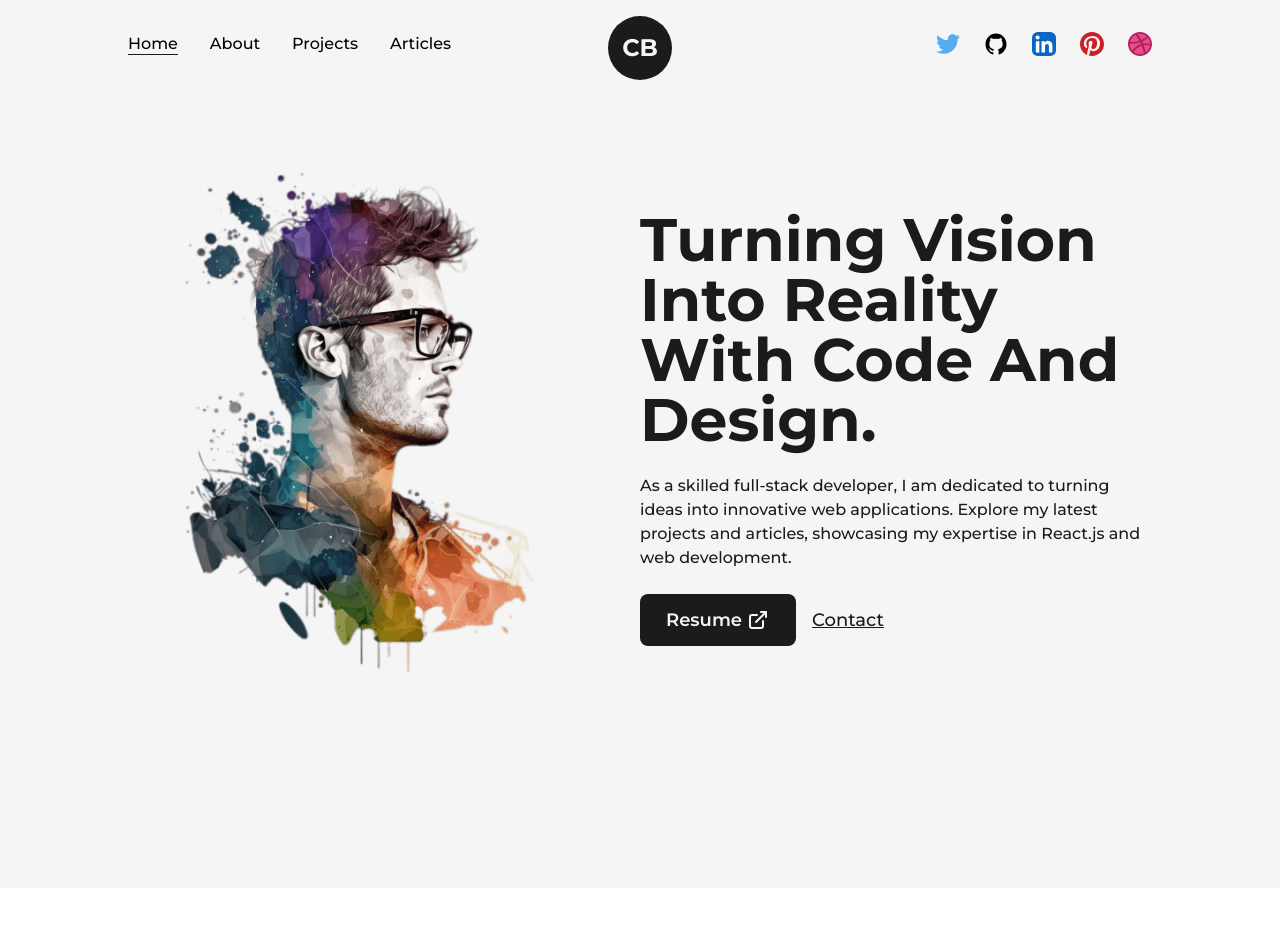
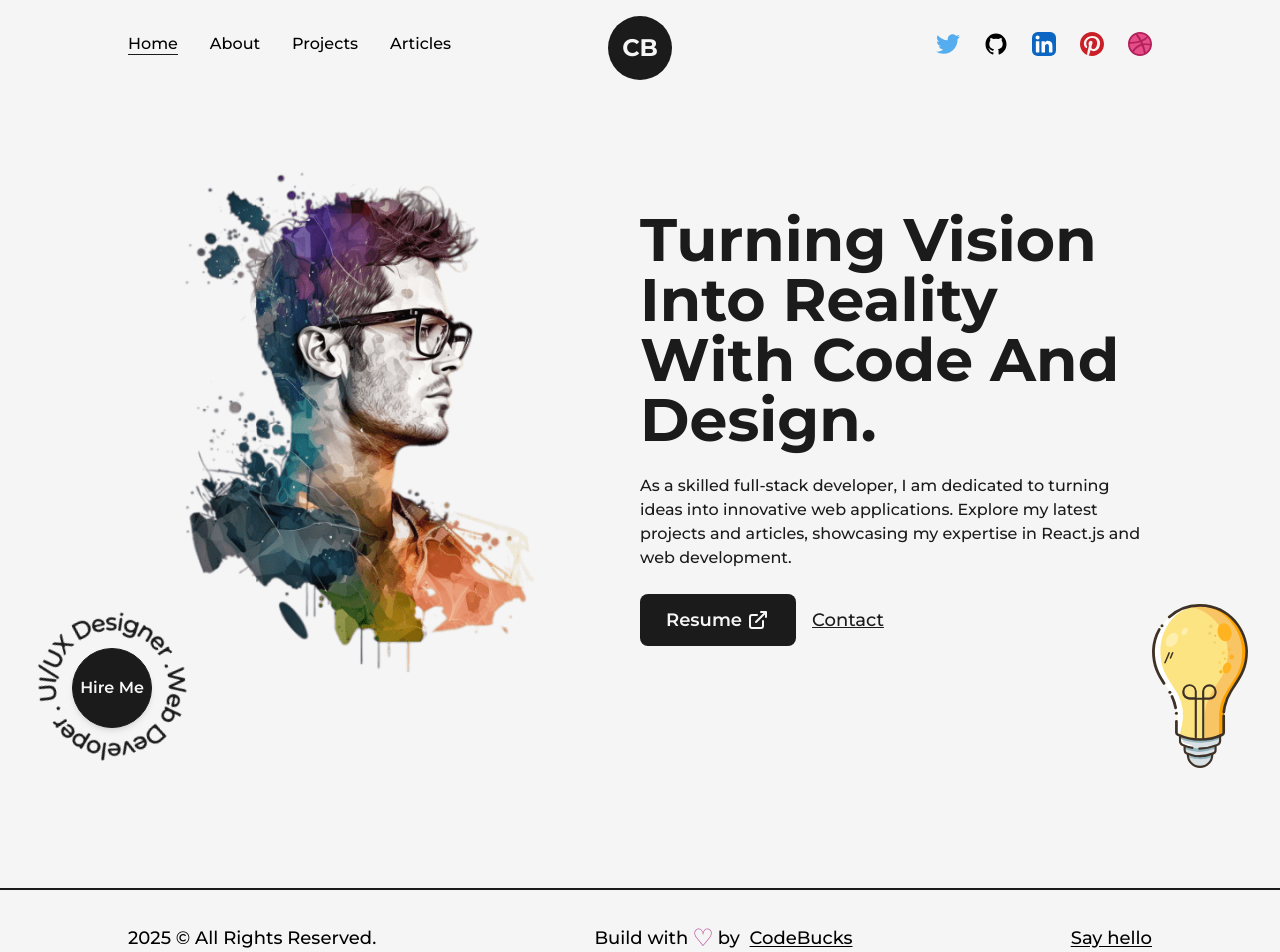
Before and after one commit to KevalVala05/NextJS-Portfolio, a Next.js app: page / in a window 1280 px wide. Shown: the top 952 px of the page. Before the commit the page ends 888 px from the top, so only its background shows below. Built offline with nearby package versions, Linux system fonts and the light colour scheme.

Commit message:
about page pending

```diff
--- /dev/null
+++ b/src/components/Footer.js
@@ -0,0 +1,31 @@
+import React from "react";
+import Layout from "./Layout";
+import Link from "next/link";
+
+const Footer = () => {
+  return (
+    <footer className="w-full border-t-2 border-solid border-dark font-medium text-lg">
+      <Layout className="py-8 flex items-center justify-between">
+        <span className="">
+          {new Date().getFullYear()} &copy; All Rights Reserved.
+        </span>
+        <div className="flex items-center">
+          Build with <span className="text-primary text-2xl px-1">&#9825;</span>
+          by &nbsp;
+          <Link
+            href="/"
+            target="_blank"
+            className="underline underline-offset-2"
+          >
+            CodeBucks
+          </Link>
+        </div>
+        <Link href="/" target="_blank" className="underline underline-offset-2">
+          Say hello
+        </Link>
+      </Layout>
+    </footer>
+  );
+};
+
+export default Footer;
--- /dev/null
+++ b/src/components/HireMe.js
@@ -0,0 +1,26 @@
+import React from "react";
+import { CircularText } from "./Icons";
+import Link from "next/link";
+
+const HireMe = () => {
+  return (
+    <div className="fixed left-4 bottom-4 flex items-center justify-center overflow-hidden">
+      <div className="w-48 h-auto flex items-center justify-center relative">
+        <CircularText className="fill-dark animate-spin-slow" />
+        <Link
+          href="mailto:R7t6U@example.com"
+          className="flex items-center justify-center
+          absolute left-1/2 top-1/2 -translate-x-1/2 -translate-y-1/2
+          bg-dark text-light shadow-md border border-solid border-dark
+          w-20 h-20 rounded-full font-semibold hover:bg-light
+           hover:text-dark
+          "
+        >
+          Hire Me
+        </Link>
+      </div>
+    </div>
+  );
+};
+
+export default HireMe;
--- a/src/pages/_app.js
+++ b/src/pages/_app.js
@@ -1,3 +1,4 @@
+import Footerp from "@/components/Footer";
 import NavBar from "@/components/NavBar";
 import "@/styles/globals.css";
 import { Montserrat } from "next/font/google";
@@ -20,6 +21,7 @@
       >
         <NavBar />
         <Component {...pageProps} />
+        <Footerp />
       </main>
     </>
   );
--- a/src/pages/index.js
+++ b/src/pages/index.js
@@ -5,6 +5,8 @@
 import profilePic from "../../public/images/profile/developer-pic-1.png";
 import AnimatedText from "@/components/AnimatedText";
 import { LinkArrow } from "@/components/Icons";
+import HireMe from "@/components/HireMe";
+import lightBulb from "../../public/images/svgs/miscellaneous_icons_1.svg";
 
 export default function Home() {
   return (
@@ -50,6 +52,11 @@
             </div>
           </div>
         </Layout>
+
+        <HireMe />
+        <div className="absolute right-8 bottom-8 inline-block w-24">
+          <Image src={lightBulb} className="w-full h-auto" />
+        </div>
       </main>
     </>
   );
--- a/tailwind.config.js
+++ b/tailwind.config.js
@@ -15,6 +15,9 @@
         primary: "#B63E96", // rgb(182, 62, 150)
         primaryDark: "#58E6D9", // rgb(88, 230, 217)
       },
+      animation: {
+        "spin-slow": "spin 8s linear infinite",
+      }
     },
   },
   plugins: [],
```
